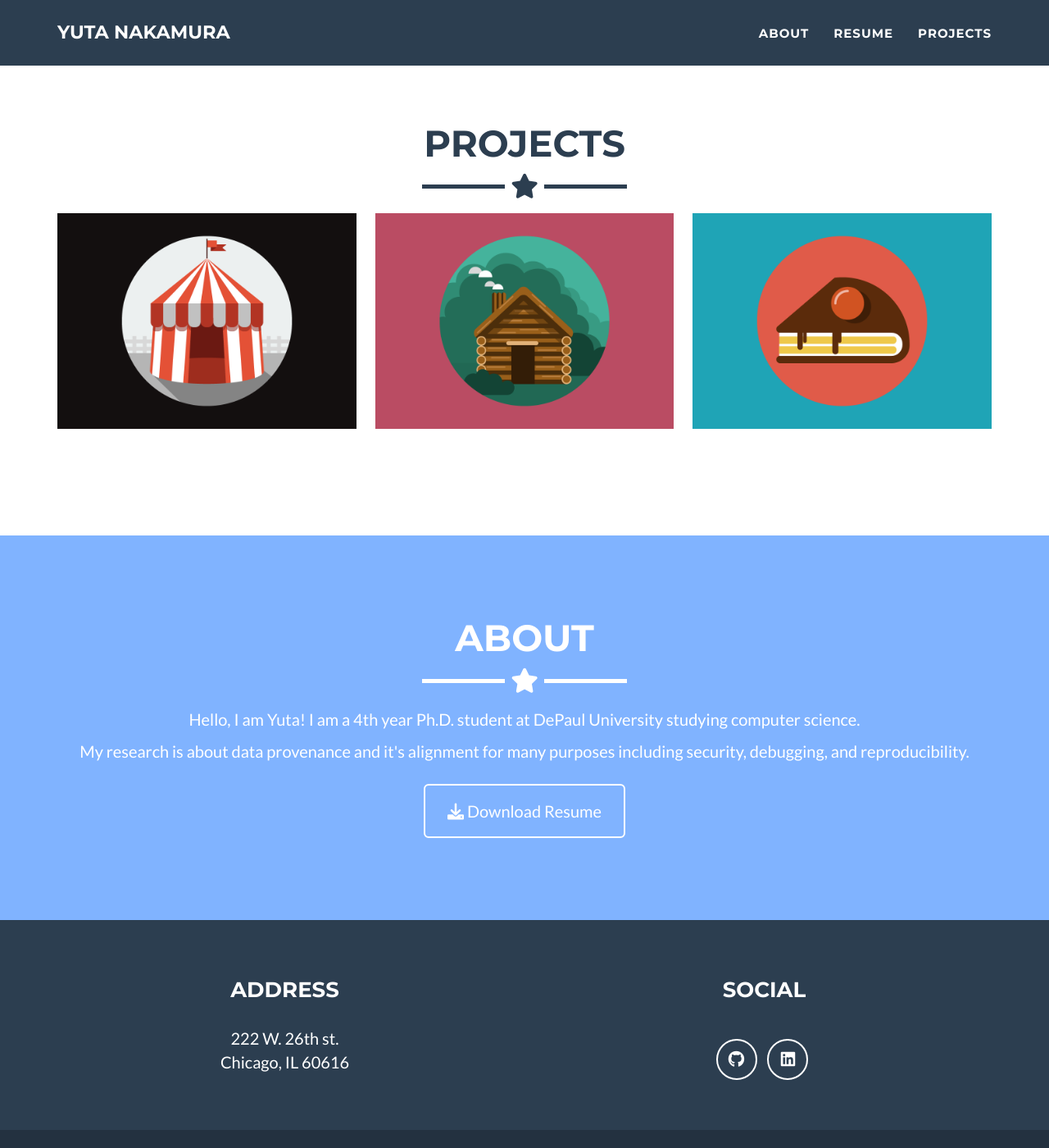
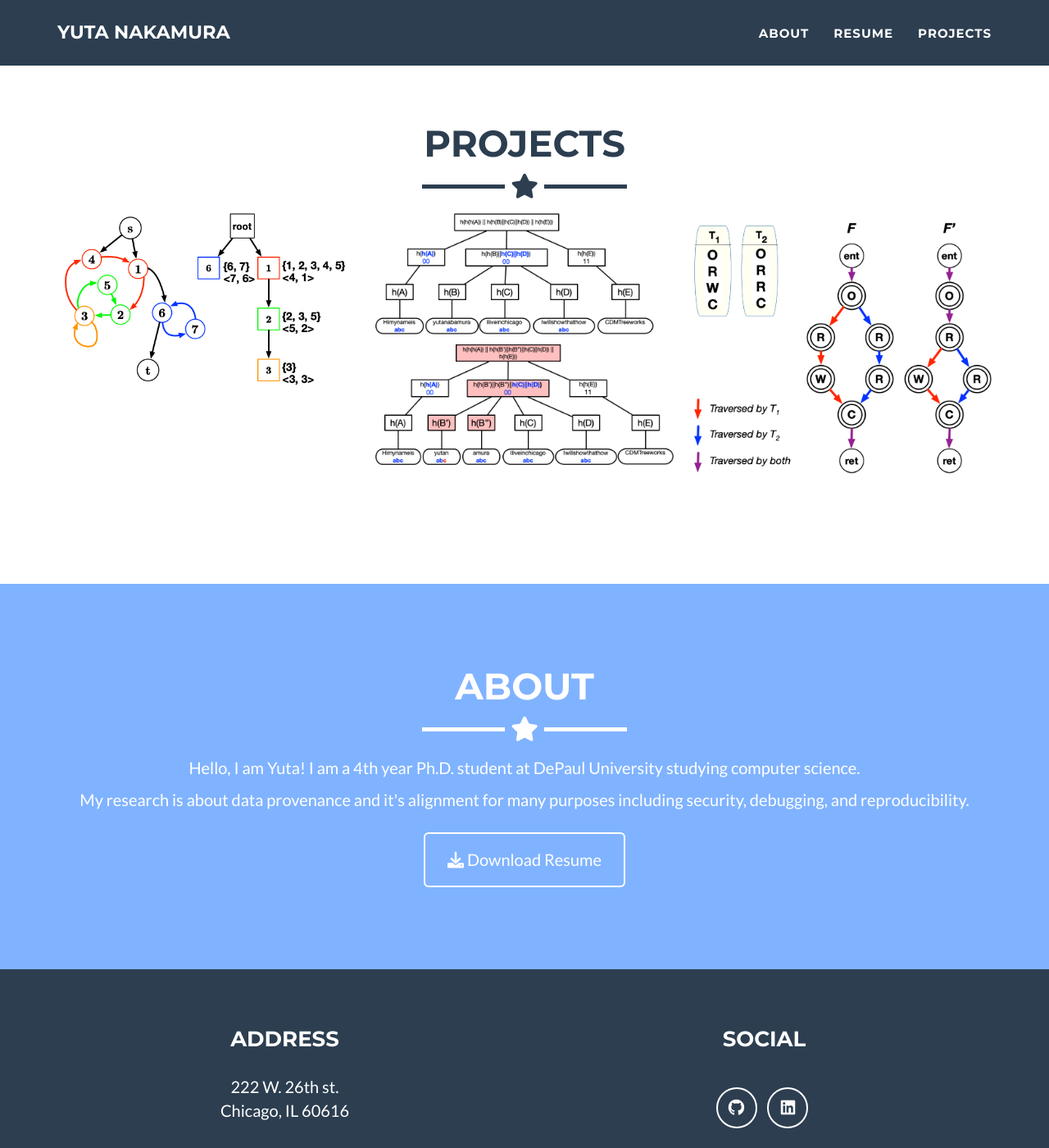
Before and after one commit to nakasan617/nakasan617.github.io, a Jekyll site: the page built from docs/_posts/2014-07-16-project-3.markdown, in a window 1280 px wide and 1400 px high, scrolled down 869 px. Shown: the whole window at 82% size. Built offline with Jekyll 4.4.1, drawn with Linux system fonts in a browser that asks for light colours.

Commit message:
updated the image

```diff
--- a/docs/_posts/2014-07-16-project-3.markdown
+++ b/docs/_posts/2014-07-16-project-3.markdown
@@ -3,7 +3,7 @@ title: Redefining "Diff"
 layout: default
 modal-id: 3
 date: October 2023
-img: circus.png
+img: CIKM.png
 alt: image-alt
 project-date: November 2022 - October 2023
 # client: Start Bootstrap
--- a/docs/_posts/2014-07-17-project-2.markdown
+++ b/docs/_posts/2014-07-17-project-2.markdown
@@ -3,7 +3,7 @@ title: Provenance Alignment
 layout: default
 modal-id: 2
 date: December 2019 - June 2022
-img: cake.png
+img: ProvScope.png
 alt: image-alt
 project-date: December 2019 - June 2022
 # client: Start Bootstrap
--- a/docs/_posts/2014-07-18-project-1.markdown
+++ b/docs/_posts/2014-07-18-project-1.markdown
@@ -3,7 +3,7 @@ title: Content-Defined<br> Merkle Tree (CDMT)
 layout: default
 modal-id: 1
 date: December 2020
-img: cabin.png
+img: CDMT.png
 alt: image-alt
 project-date: June 2019 - December 2020
 # client: Start Bootstrap
```
Also changed, not shown: docs/_includes/css/main.css (+7 -1 lines), docs/img/portfolio/CDMT.png (added), docs/img/portfolio/CIKM.png (added), docs/img/portfolio/ProvScope.png (added), 1 other file.
